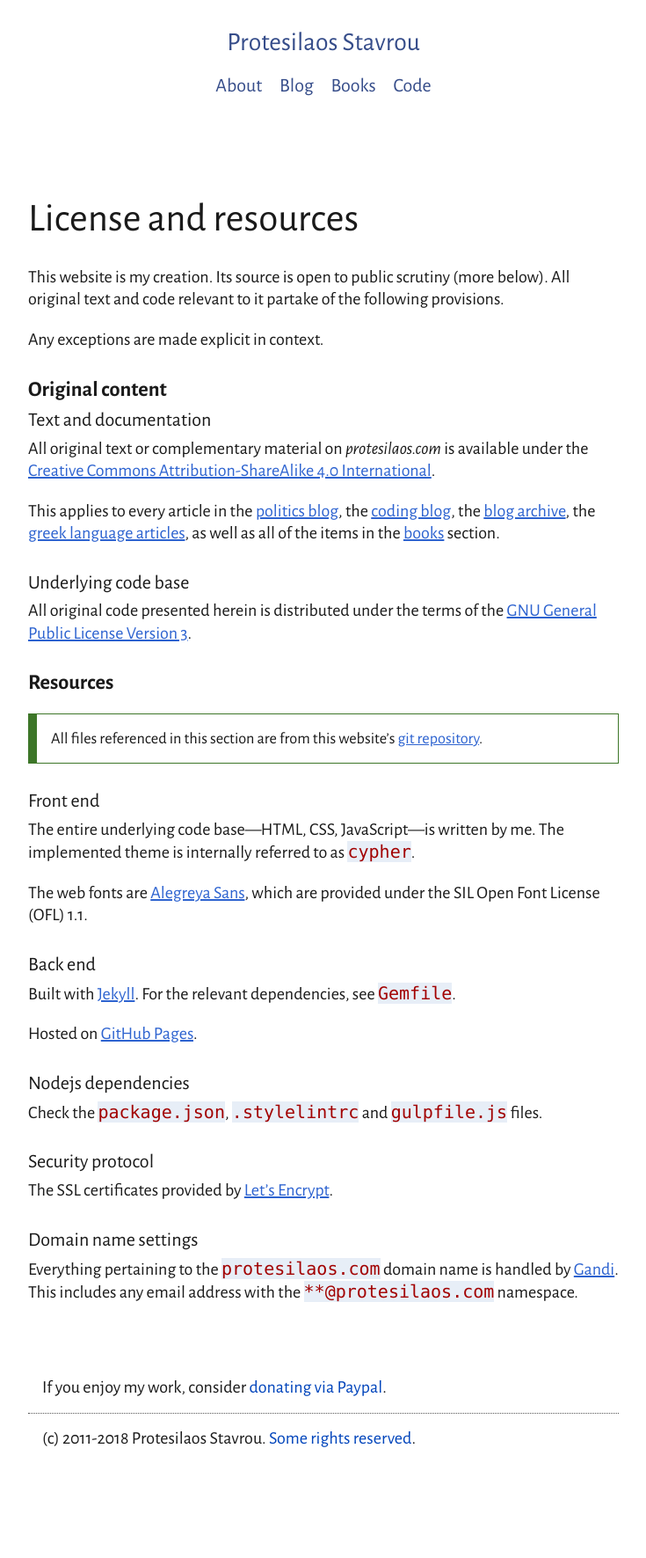
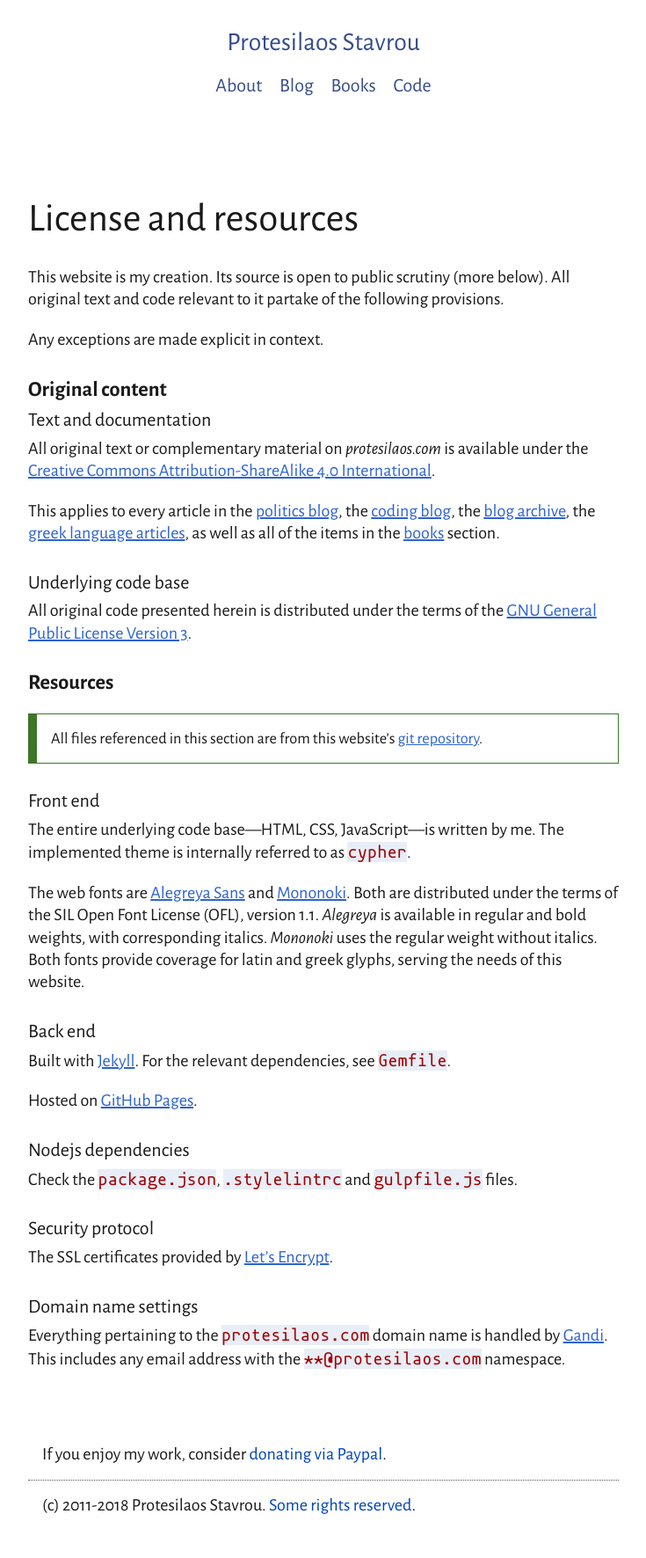
Before and after one commit to protesilaos/protesilaos.github.io, a Jekyll site: the page built from _pages/license.md, in a window 1280 px wide. Shown: the whole page at 88% size, without its empty margins (272-1007 px from the left). Built offline with Jekyll 4.4.1, drawn with Linux system fonts in a browser that asks for light colours; before the commit the page ends 1695 px from its top, so only the background shows below that.

Commit message:
Mono font is Mononoki

```diff
--- a/_pages/license.md
+++ b/_pages/license.md
@@ -28,7 +28,7 @@
 
 The entire underlying code base—HTML, CSS, JavaScript—is written by me. The implemented theme is internally referred to as `cypher`.
 
-The web fonts are [Alegreya Sans](https://www.huertatipografica.com/en/fonts/alegreya-sans-ht), which are provided under the SIL Open Font License (OFL) 1.1.
+The web fonts are [Alegreya Sans](https://www.huertatipografica.com/en/fonts/alegreya-sans-ht) and [Mononoki](https://madmalik.github.io/mononoki/). Both are distributed under the terms of the SIL Open Font License (OFL), version 1.1. *Alegreya* is available in regular and bold weights, with corresponding italics. *Mononoki* uses the regular weight without italics. Both fonts provide coverage for latin and greek glyphs, serving the needs of this website.
 
 ### Back end
 
--- a/_sass/_variables.scss
+++ b/_sass/_variables.scss
@@ -148,7 +148,7 @@
 // -----------------------------------------------------------------------------
 $serif: 'Times New Roman', 'Liberation Serif', serif;
 $sans: 'Alegreya Sans', Roboto, Helvetica, Arial, sans-serif;
-$mono: "SFMono-Regular", Monaco, Consolas, Hack, 'DejaVu Sans Mono', monospace;
+$mono: 'Mononoki', Monaco, Consolas, 'Ubuntu Mono', monospace;
 
 // Functions
 // =============================================================================
```
Also changed, not shown: _assets/css/mononoki.css (added, +9 -0 lines), css/webfonts.min.css, fonts/mononoki/mononoki-regular.woff (added), fonts/mononoki/mononoki-regular.woff2 (added).
